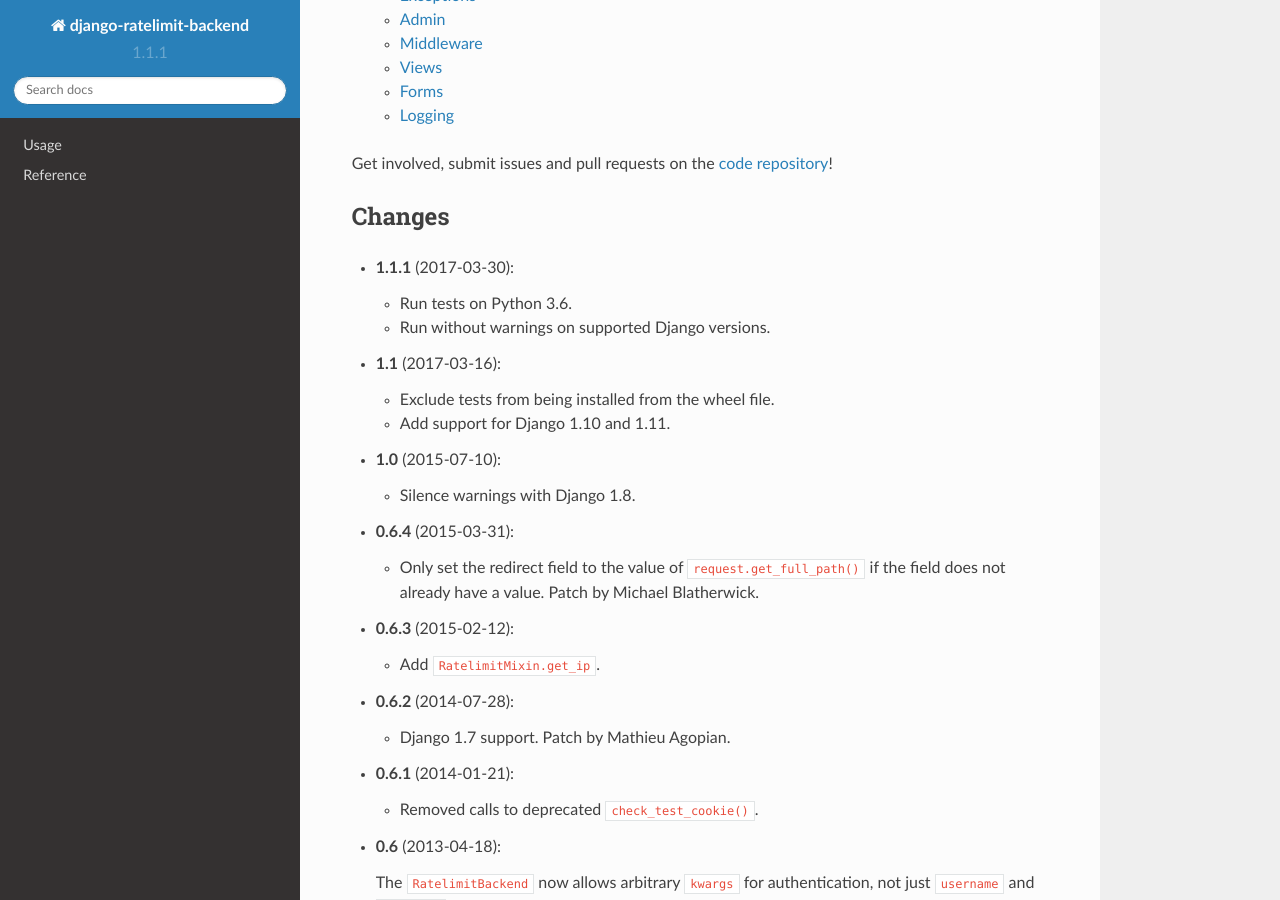
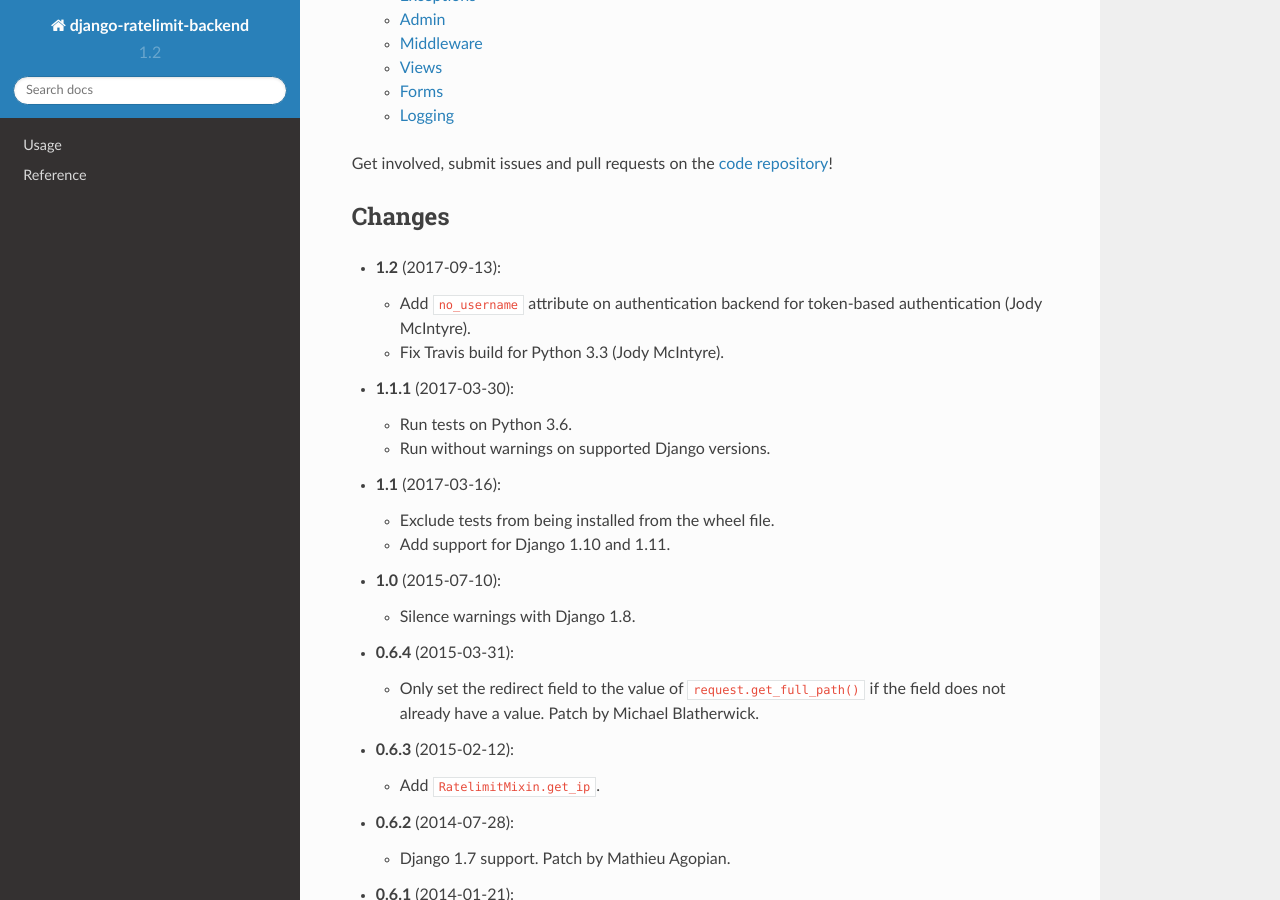
Before and after one commit to brutasse/django-ratelimit-backend, a Sphinx documentation site: the page built from docs/index.rst, in a window 1280 px wide and 900 px high, scrolled down 673 px. Built offline with Sphinx 7.4.7 and the Read the Docs theme 2.0.0, drawn with Linux system fonts in a browser that asks for light colours.

```diff
--- a/docs/conf.py
+++ b/docs/conf.py
@@ -50,9 +50,9 @@ copyright = u'2011-{0}, Bruno Renié'.format(datetime.datetime.today().year)
 # built documents.
 #
 # The short X.Y version.
-version = '1.1.1'
+version = '1.2'
 # The full version, including alpha/beta/rc tags.
-release = '1.1.1'
+release = '1.2'
 
 # The language for content autogenerated by Sphinx. Refer to documentation
 # for a list of supported languages.
--- a/docs/index.rst
+++ b/docs/index.rst
@@ -27,6 +27,13 @@ Get involved, submit issues and pull requests on the `code repository`_!
 
 Changes
 -------
+
+* **1.2** (2017-09-13):
+
+  * Add ``no_username`` attribute on authentication backend for token-based
+    authentication (Jody McIntyre).
+
+  * Fix Travis build for Python 3.3 (Jody McIntyre).
 
 * **1.1.1** (2017-03-30):
 
--- a/ratelimitbackend/__init__.py
+++ b/ratelimitbackend/__init__.py
@@ -1 +1 @@
-__version__ = '1.1.1'
+__version__ = '1.2'
```
